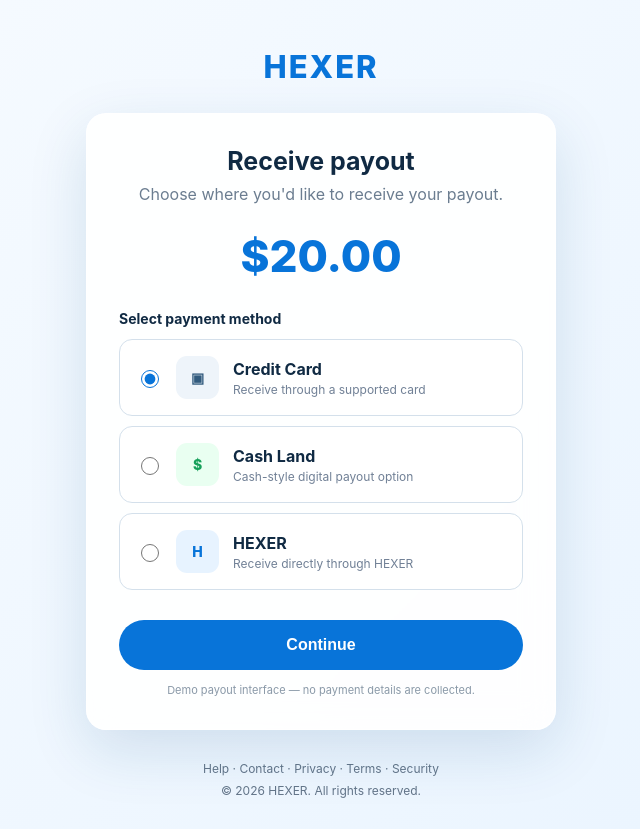
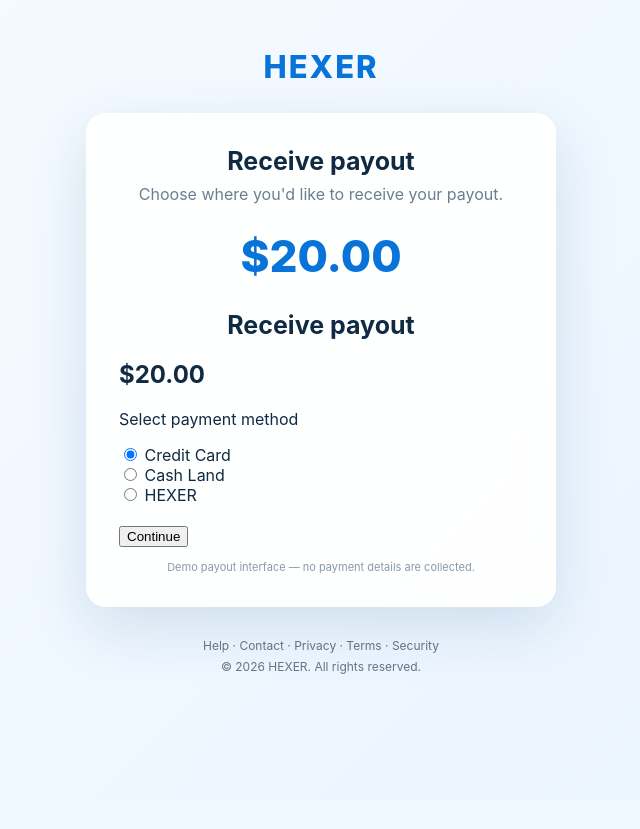
Before and after one commit to goodsunshine22-coder/Recieve-pay, a Flask app: page /payout in a window 1280 px wide. Shown: the whole page, without its empty margins (319-959 px from the left). After the commit the page ends 674 px from the top, so only its background shows below. Run offline with Flask 3, Linux system fonts and the light colour scheme.

Commit message:
Update payout.html

```diff
--- a/templates/payout.html
+++ b/templates/payout.html
@@ -37,36 +37,53 @@ footer{margin:0 20px 28px;text-align:center;color:#637589;font-size:12px;line-he
 
   <div class="amount">$20.00</div>
 
-  <form method="post" action="/payout/select"><div class="section-title">Select payment method</div>
+<form method="POST" action="/payout/select">
 
-  <label class="option">
-    <input type="radio" name="method" value="card" checked>
-    <span class="icon card-icon">▣</span>
-    <span>
-      <div class="name">Credit Card</div>
-      <div class="desc">Receive through a supported card</div>
-    </span>
-  </label>
+    <h1>Receive payout</h1>
 
-  <label class="option">
-    <input type="radio" name="method" value="cashland">
-    <span class="icon cash-icon">$</span>
-    <span>
-      <div class="name">Cash Land</div>
-      <div class="desc">Cash-style digital payout option</div>
-    </span>
-  </label>
+    <h2>$20.00</h2>
 
-  <label class="option">
-    <input type="radio" name="method" value="hexer">
-    <span class="icon hexer-icon">H</span>
-    <span>
-      <div class="name">HEXER</div>
-      <div class="desc">Receive directly through HEXER</div>
-    </span>
-  </label>
+    <p>Select payment method</p>
 
-  <button class="continue" type="submit">Continue</button></form>
+    <label>
+        <input
+            type="radio"
+            name="method"
+            value="card"
+            checked
+        >
+        Credit Card
+    </label>
+
+    <br>
+
+    <label>
+        <input
+            type="radio"
+            name="method"
+            value="cashland"
+        >
+        Cash Land
+    </label>
+
+    <br>
+
+    <label>
+        <input
+            type="radio"
+            name="method"
+            value="hexer"
+        >
+        HEXER
+    </label>
+
+    <br><br>
+
+    <button type="submit">
+        Continue
+    </button>
+
+</form>
   <div class="demo" id="status">Demo payout interface — no payment details are collected.</div>
 </main>
 
```
